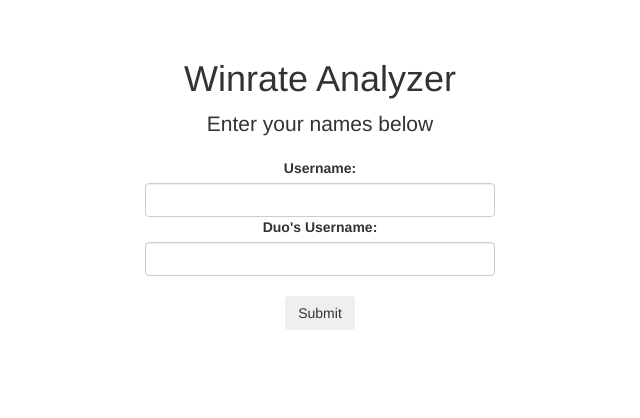
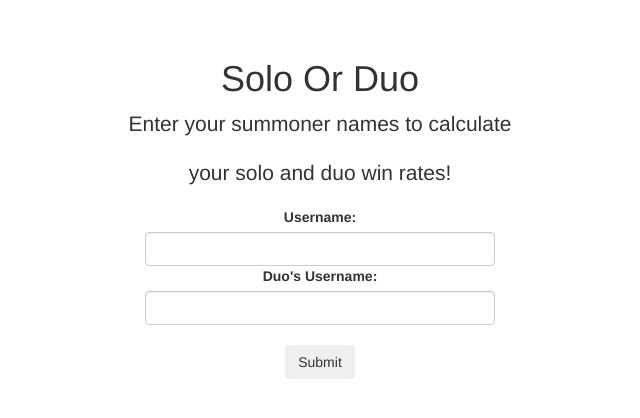
Before and after one commit to ChenDiaz/LoLWinrateAnalyzer, a PHP site: page / in a window 1280 px wide. Shown: the part 51-469 px from the top of the page, without its empty margins (320-960 px from the left). Run offline with PHP 8.4, Linux system fonts and the light colour scheme; some libraries are stand-ins or nearby versions.

Commit message:
Add a couple simple HTML changes
I am supposed to do this in the front-end branch, my bad

```diff
--- a/index.php
+++ b/index.php
@@ -35,8 +35,9 @@
 
     <div class="container">
       <div class="starter-template">
-        <h1>Winrate Analyzer</h1>
-        <p class="lead"> Enter your names below </p>
+        <h1>Solo Or Duo</h1>
+        <p class="lead"> Enter your summoner names to calculate </p>
+        <p class="lead"> your solo and duo win rates! </p>
         <form action="results.php" role="form" method="post">
           <div class="form-group">
             <label>Username:</label>
--- a/processing.php
+++ b/processing.php
@@ -15,16 +15,16 @@
      if ($user != "") {
           //Gets and prints user_id using jsonHelper
           $userId = getSummonerId($user);
-          echo $user . "'s user ID is: " . $userId . "<br>";
+          echo $user . " ID: " . $userId . "<br>";
 
           //Same thing for duo partner
           if ($duoPartner != "") {
                $duoPartnerId = getSummonerId($duoPartner);
-               echo $duoPartner . "'s ID is: " . $duoPartnerId . "<br><br>";
+               echo $duoPartner . " ID: " . $duoPartnerId . "<br><br>";
           }
 
           // Temporary placeholder, will get rid of this line soon
-          echo "*** Ranked Stats (" . $user . ")***";
+          echo "<h2><i>*** Ranked Stats (" . $user . ")***</i></h2>";
 
           //Gets user's match list using jsonHelper
           $userMatchList = getMatchList($userId);
```
Also changed, not shown: css/starter-template.css (line endings or trailing spaces).
